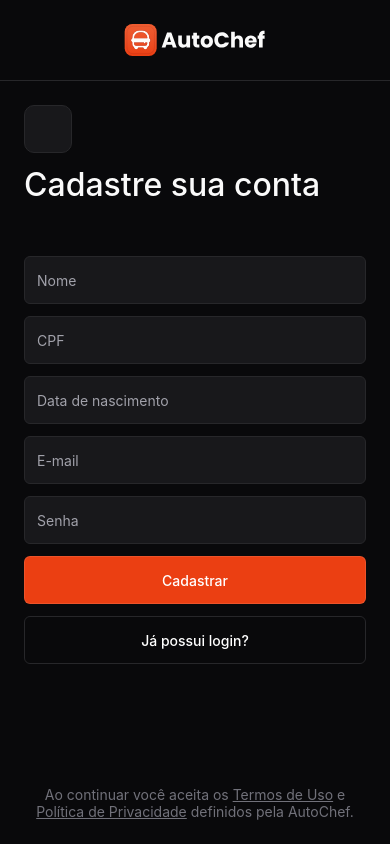
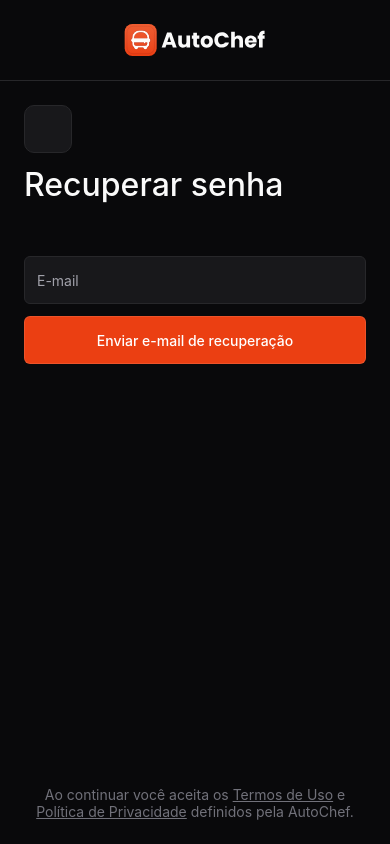
Before and after one commit to auto-chef/mobile, a React Native app: screen / in a window 390 px wide. Built offline with nearby package versions, Linux system fonts and the light colour scheme; some icons are missing.

Commit message:
feat: create recover password screen

```diff
--- a/App.tsx
+++ b/App.tsx
@@ -1,12 +1,12 @@
 import { StatusBar, StyleSheet, View } from "react-native";
 
-import { SignUpScreen } from "@/screens";
+import { RecoverPasswordScreen } from "@/screens";
 import { theme } from "@/styles";
 
 export default function App() {
   return (
     <View style={styles.container}>
-      <SignUpScreen />
+      <RecoverPasswordScreen />
     </View>
   );
 }
--- /dev/null
+++ b/src/screens/auth/RecoverPassword.tsx
@@ -0,0 +1,32 @@
+import { ScrollView, StyleSheet, View } from "react-native";
+
+import { Button, Header, Input, Terms } from "@/components";
+import { AuthTitle } from "./components";
+
+export function RecoverPasswordScreen() {
+  return (
+    <View style={styles.container}>
+      <Header />
+      <ScrollView contentContainerStyle={{ flexGrow: 1 }}>
+        <View style={styles.content}>
+          <AuthTitle title="Recuperar senha" />
+          <Input placeholder="E-mail" keyboardType="email-address" />
+          <Button>Enviar e-mail de recuperação</Button>
+          <Terms />
+        </View>
+      </ScrollView>
+    </View>
+  );
+}
+
+const styles = StyleSheet.create({
+  container: {
+    flex: 1,
+  },
+  content: {
+    flex: 1,
+    gap: 12,
+
+    padding: 24,
+  },
+});
--- a/src/screens/auth/index.ts
+++ b/src/screens/auth/index.ts
@@ -1,3 +1,4 @@
+export * from "./RecoverPassword";
 export * from "./SignIn";
 export * from "./SignUp";
 export * from "./Welcome";
```
